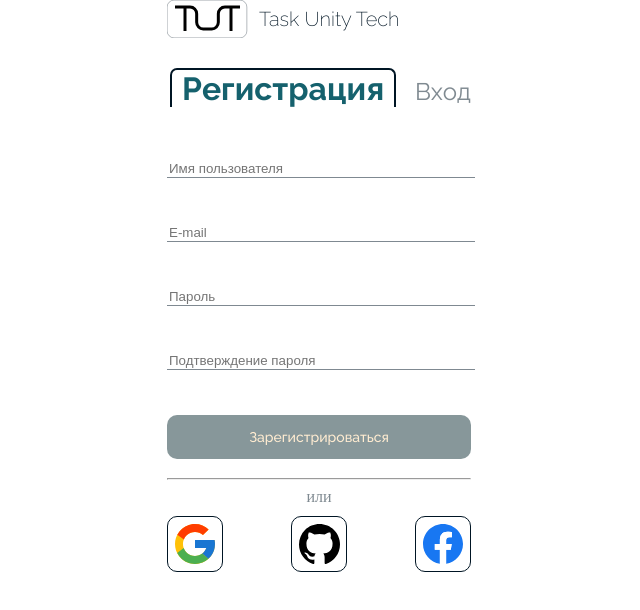
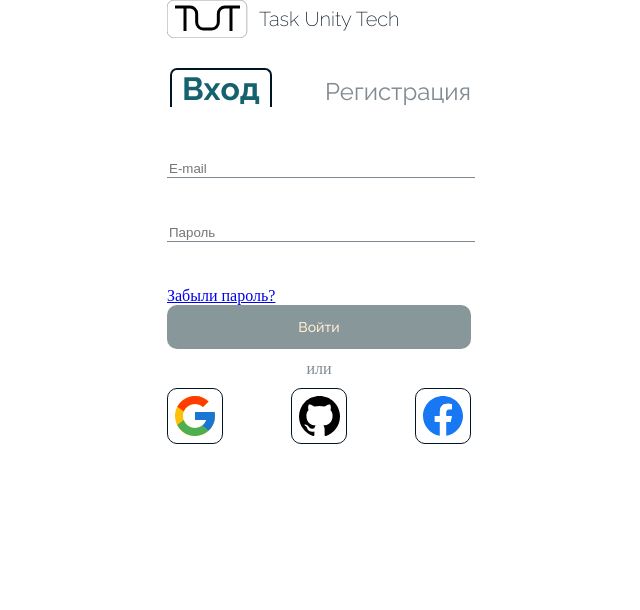
Before and after one commit to molsrg/task-manager, a Vue app in the folder client/: page / in a window 1280 px wide. Both pictures are taken after a click on the button "Вход". Shown: the top 610 px of the page, without its empty margins (321-961 px from the left). Built offline with nearby package versions, Linux system fonts and the light colour scheme.

Commit message:
Edited RegButton Realisation

```diff
--- a/client/src/components/Auth/AuthorizationClient.vue
+++ b/client/src/components/Auth/AuthorizationClient.vue
@@ -9,24 +9,29 @@
 
     <div class="section__item">
       <div class="section__auth">
-        <button class="section__title" @click="toFalse">Регистрация</button>
-        <button class="section__subtitle" @click="toFalse">Вход</button>
+        <h3 class="section__title">{{ title }}</h3>
+        <button @click="AuthOrReg" class="section__subtitle">{{ subtitle }}</button>
       </div>
 
     </div>
     <div class="section__item">
       <form action="" method="post">
-        <input class="section__input" type="text" placeholder="Имя пользователя" name="name">
-        <input class="section__input" type="email" placeholder="E-mail" name="email">
-        <input class="section__input" type="password" placeholder="Пароль" name="password">
-        <input class="section__input" type="password" placeholder="Подтверждение пароля" name="confirm-password">
+        <input v-if="this.title == 'Регистрация' " class="section__input" type="text" placeholder="Имя пользователя" v-model="login">
+
+        <input class="section__input" type="email" placeholder="E-mail" v-model="mail">
+        <input class="section__input" type="password" placeholder="Пароль" v-model="password">
+        <input v-if="this.title == 'Регистрация'" class="section__input" type="password" placeholder="Подтверждение пароля" v-model="confirm_password">
+        <a v-if="this.title == 'Вход'" class="section__forget" href="#">Забыли пароль?</a>
       </form>
     </div>
 
     <div class="section__item">
-      <button type="submit" class="section__button" @click="handleRegistration">Зарегистрироваться</button>
-      <hr>
-      <div>или</div>
+
+      <button type="submit" class="section__button" @click="authUser">{{ auth }}</button>
+      <div class="section__text-or">
+        <span>или</span>
+      </div>
+
       <div class="section__bt-container">
         <a href="#"><img src="../../assets/images/auth/google.svg"></a>
         <a href="#"><img src="../../assets/images/auth/github.svg"></a>
@@ -34,14 +39,60 @@
       </div>
 
     </div>
-  </div>
-
+</div>
   <!-- <img :src="flag == true ? require('../../assets/images/auth/ile.png') : require('../../assets/images/auth/ile2.png')"> -->
 
 </template>
 
 <script>
 import axios from 'axios';
+
+export default {
+  data(){
+    return {
+      login: '',
+      mail: '',
+      password: '',
+      confirm_password: '',
+
+      title: 'Регистрация',
+      subtitle: 'Вход',
+      auth: 'Зарегистрироваться'
+
+    }
+  },
+  methods: {
+    async authUser(){
+    try {
+    const response = await axios.post('http://localhost:5000/auth/registration', {
+      username: this.login,
+      email: this.mail,
+      password: this.password,
+    });
+    const data = response.data;
+    console.log(data);
+    } catch (error) {
+      console.log(error)
+    }
+    },
+    AuthOrReg(){
+      if(this.subtitle == "Вход"){
+        this.title = "Вход"
+        this.subtitle = "Регистрация"
+        this.auth = "Войти"
+
+      }
+
+      else if(this.subtitle == "Регистрация"){
+        this.title = "Регистрация"
+        this.subtitle = "Вход"
+        this.auth = "Зарегистрироваться"
+      }
+    }
+  }
+}
+
+/*import axios from 'axios';
 export default {
   methods: {
     async handleRegistration(){
@@ -62,6 +113,6 @@ export default {
     }
     }
   }
-}
+}*/
 
 </script>
```
